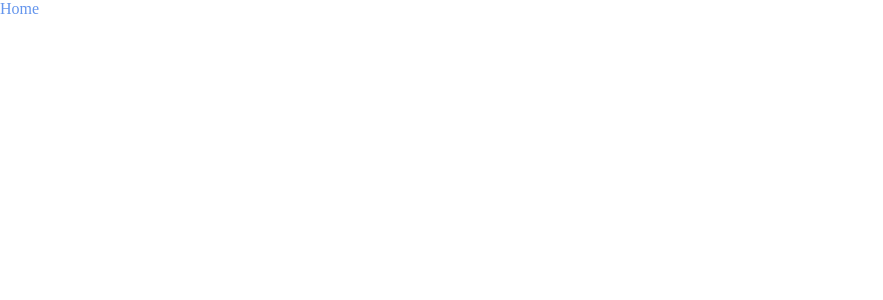
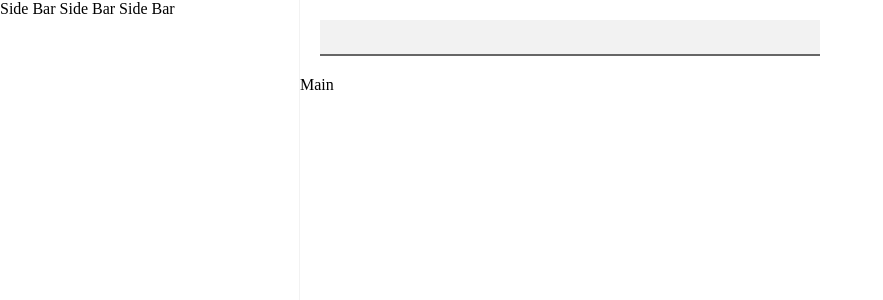
Before and after one commit to inkyMountain/silence-web, a React app: page / in a window 1280 px wide. Shown: the top 300 px of the page, without its empty margins (0-883 px from the left). Built offline with nearby package versions, Linux system fonts and the light colour scheme.

Commit message:
create input component

```diff
--- a/public/index.html
+++ b/public/index.html
@@ -1,20 +1,20 @@
 <!DOCTYPE html>
 <html lang="en">
 <head>
-    <meta charset="utf-8" />
-    <link rel="icon" href="%PUBLIC_URL%/favicon.ico" />
-    <meta name="viewport" content="width=device-width, initial-scale=1" />
-    <meta name="theme-color" content="#000000" />
+  <meta charset="utf-8"/>
+  <link rel="icon" href="%PUBLIC_URL%/avatar.jpg"/>
+  <meta name="viewport" content="width=device-width, initial-scale=1"/>
+  <meta name="theme-color" content="#000000"/>
   <meta
     name="description"
     content="Web site created using create-react-app"
   />
-    <link rel="apple-touch-icon" href="%PUBLIC_URL%/logo192.png" />
+  <link rel="apple-touch-icon" href="%PUBLIC_URL%/logo192.png"/>
   <!--
     manifest.json provides metadata used when your web app is installed on a
     user's mobile device or desktop. See https://developers.google.com/web/fundamentals/web-app-manifest/
   -->
-    <link rel="manifest" href="%PUBLIC_URL%/manifest.json" />
+  <link rel="manifest" href="%PUBLIC_URL%/manifest.json"/>
   <!--
     Notice the use of %PUBLIC_URL% in the tags above.
     It will be replaced with the URL of the `public` folder during the build.
@@ -24,7 +24,7 @@
     work correctly both with client-side routing and a non-root public URL.
     Learn how to configure a non-root public URL by running `npm run build`.
   -->
-    <title>React App</title>
+  <title>Silence</title>
 </head>
 <body>
 <noscript>You need to enable JavaScript to run this app.</noscript>
--- a/src/App.tsx
+++ b/src/App.tsx
@@ -2,7 +2,8 @@ import React, {Suspense, lazy} from 'react';
 import {BrowserRouter, Switch, Route} from 'react-router-dom';
 import {FunctionComponent} from 'react';
 import {observer} from 'mobx-react-lite';
-import styled from 'styled-components';
+import styled, {ThemeProvider} from 'styled-components';
+import {globalTheme} from '@/store/store';
 
 interface AppProps {
   className: string;
@@ -12,8 +13,9 @@ const Home = lazy(() => import('./pages/Home/Home'));
 const Player = lazy(() => import('./pages/Player/Player'));
 const PageNotFound = lazy(() => import('./pages/404/404'));
 
-const App: FunctionComponent<AppProps> = (props) => {
+const App: FunctionComponent<AppProps> = () => {
   return (
+    <ThemeProvider theme={globalTheme}>
       <Suspense fallback={<div>loading</div>}>
         <BrowserRouter>
           <Switch>
@@ -23,12 +25,11 @@ const App: FunctionComponent<AppProps> = (props) => {
           </Switch>
         </BrowserRouter>
       </Suspense>
+    </ThemeProvider>
   );
 };
 
 const styledApp = styled(observer(App))`
-  color: antiquewhite;
-  background-color: beige;
 `;
 
 export default styledApp;
--- /dev/null
+++ b/src/components/BaseInput.tsx
@@ -0,0 +1,29 @@
+import React, {FunctionComponent, InputHTMLAttributes} from 'react';
+import styled from 'styled-components';
+
+interface InputProps extends InputHTMLAttributes<HTMLInputElement> {
+  label?: string;
+}
+
+const Input: FunctionComponent<InputProps> = (props) => {
+  const {className, children, label, ...restProps} = props;
+  return (
+    <div className={[className, 'input-wrapper'].join(' ')}>
+      <label>{label}<input {...restProps} className={'base-input'}/></label>
+    </div>
+  );
+};
+
+const styledInput = styled(Input)`
+  background-color: ${props => props.theme.lightGray};
+  border-bottom: ${props => props.theme.deepGray} 2px solid;
+  display: inline-flex;
+  .base-input {
+    max-width: 250px;
+    font-size: 30px;
+    line-height: 1em;
+  }
+`;
+
+
+export default (styledInput);
--- a/src/pages/Home/Home.tsx
+++ b/src/pages/Home/Home.tsx
@@ -1,6 +1,8 @@
 import {observer} from 'mobx-react-lite';
 import React, {FunctionComponent} from 'react';
 import styled from 'styled-components';
+import SideBar from './components/SideBar';
+import Explorer from './components/Explorer';
 
 interface HomeProps {
   className: string;
@@ -9,13 +11,18 @@ interface HomeProps {
 const Home: FunctionComponent<HomeProps> = observer(({className}) => {
   return (
     <div className={className}>
-      Home
+      <SideBar className={'global-sidebar'}/>
+      <Explorer className={'global-explorer'}/>
     </div>
   );
 });
 
 const styledHome = styled(Home)`
-  color: cornflowerblue;
+  height: 100%;
+  display: flex;
+  .global-explorer {
+    flex: 1;
+  }
 `;
 
 export default styledHome;
--- /dev/null
+++ b/src/pages/Home/components/Explorer.tsx
@@ -0,0 +1,24 @@
+import {observer} from 'mobx-react-lite';
+import React, {FunctionComponent} from 'react';
+import styled from 'styled-components';
+import Header from './Header';
+import Main from './Main';
+
+interface ExplorerProps {
+  className: string;
+}
+
+const Explorer: FunctionComponent<ExplorerProps> = observer(({className}) => {
+  return (
+    <div className={className}>
+      <Header className={'explorer-header'}/>
+      <Main className={'explorer-main'}/>
+    </div>
+  );
+});
+
+const styledExplorer = styled(Explorer)`
+`;
+
+
+export default (styledExplorer);
--- /dev/null
+++ b/src/pages/Home/components/Header.tsx
@@ -0,0 +1,28 @@
+import {observer} from 'mobx-react-lite';
+import React, {ChangeEvent, FunctionComponent, useCallback, useState} from 'react';
+import styled from 'styled-components';
+import BaseInput from '@/components/BaseInput';
+
+interface HeaderProps {
+  className: string;
+}
+
+const Header: FunctionComponent<HeaderProps> = observer(({className}) => {
+  const [email, setEmail] = useState('');
+  const onEmailChange = useCallback((event: ChangeEvent<HTMLInputElement>) => setEmail(event.target.value), []);
+  const [password, setPassword] = useState('');
+  const onPasswordChange = useCallback((event: ChangeEvent<HTMLInputElement>) => setPassword(event.target.value), []);
+  return (
+    <div className={className}>
+      <BaseInput type="text" onChange={onEmailChange} value={email} className={'email'}/>
+      <BaseInput type="password" onChange={onPasswordChange} value={password}
+                 className={'password'}/></div>
+  );
+});
+
+const styledHeader = styled(Header)`
+  padding: 20px;
+`;
+
+
+export default (styledHeader);
--- /dev/null
+++ b/src/pages/Home/components/Main.tsx
@@ -0,0 +1,21 @@
+import {observer} from 'mobx-react-lite';
+import React, {FunctionComponent} from 'react';
+import styled from 'styled-components';
+
+interface MainProps {
+  className: string;
+}
+
+const Main: FunctionComponent<MainProps> = observer(({className}) => {
+  return (
+    <div className={className}>
+      Main
+    </div>
+  );
+});
+
+const styledMain = styled(Main)`
+`;
+
+
+export default (styledMain);
--- /dev/null
+++ b/src/pages/Home/components/SideBar.tsx
@@ -0,0 +1,27 @@
+import {observer} from 'mobx-react-lite';
+import React, {FunctionComponent} from 'react';
+import styled from 'styled-components';
+
+interface SideBarProps {
+  className: string;
+}
+
+const SideBar: FunctionComponent<SideBarProps> = observer(({className}) => {
+  return (
+    <div className={className}>
+      Side Bar
+      Side Bar
+      Side Bar
+    </div>
+  );
+});
+
+const styledSideBar = styled(SideBar)`
+  background-color: white;
+  min-width: 300px;
+  max-width: 500px;
+  border-right: #f2f2f2 1px solid;
+`;
+
+
+export default (styledSideBar);
--- a/src/store/store.tsx
+++ b/src/store/store.tsx
@@ -1,3 +1,8 @@
 import {observable} from 'mobx';
 
 export const songs = observable([]);
+
+export const globalTheme = observable({
+  deepGray: '#666',
+  lightGray: '#f2f2f2'
+});
```
Also changed, not shown: config/webpack.config.js (+58 -60 lines), tsconfig.json (+7 -1 lines), public/manifest.json. Lines whose indentation alone changed are shown as unchanged.
